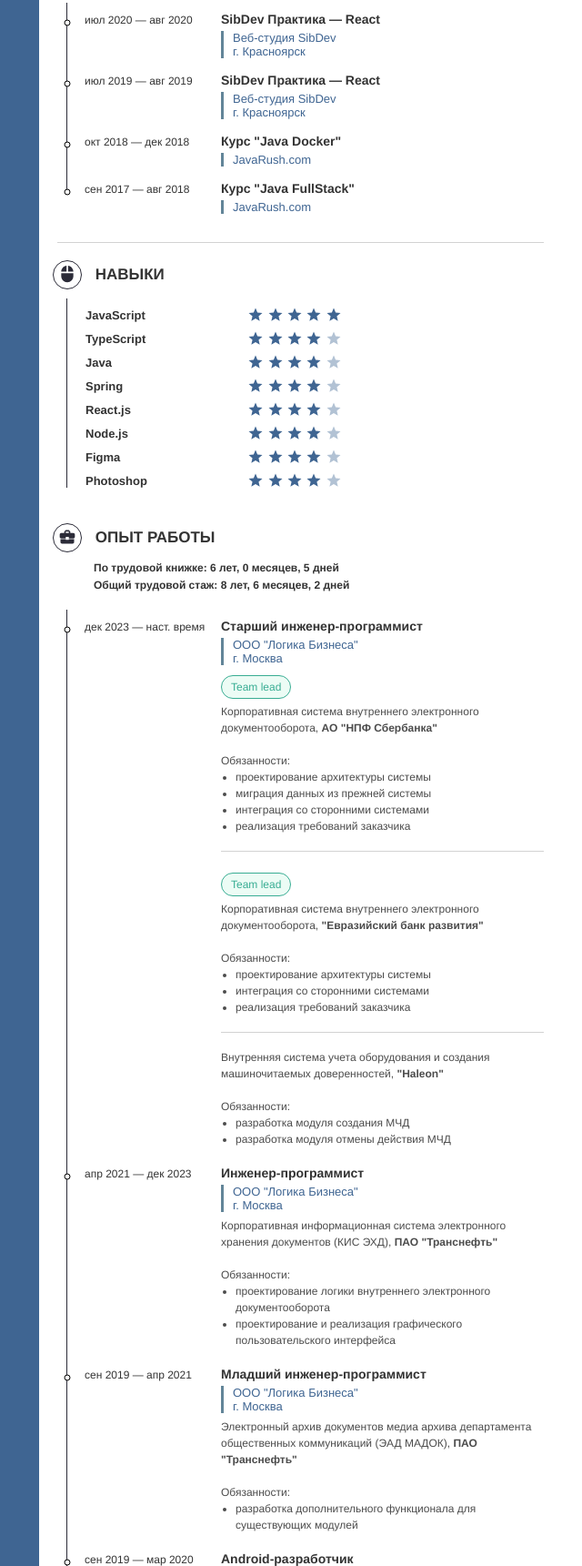
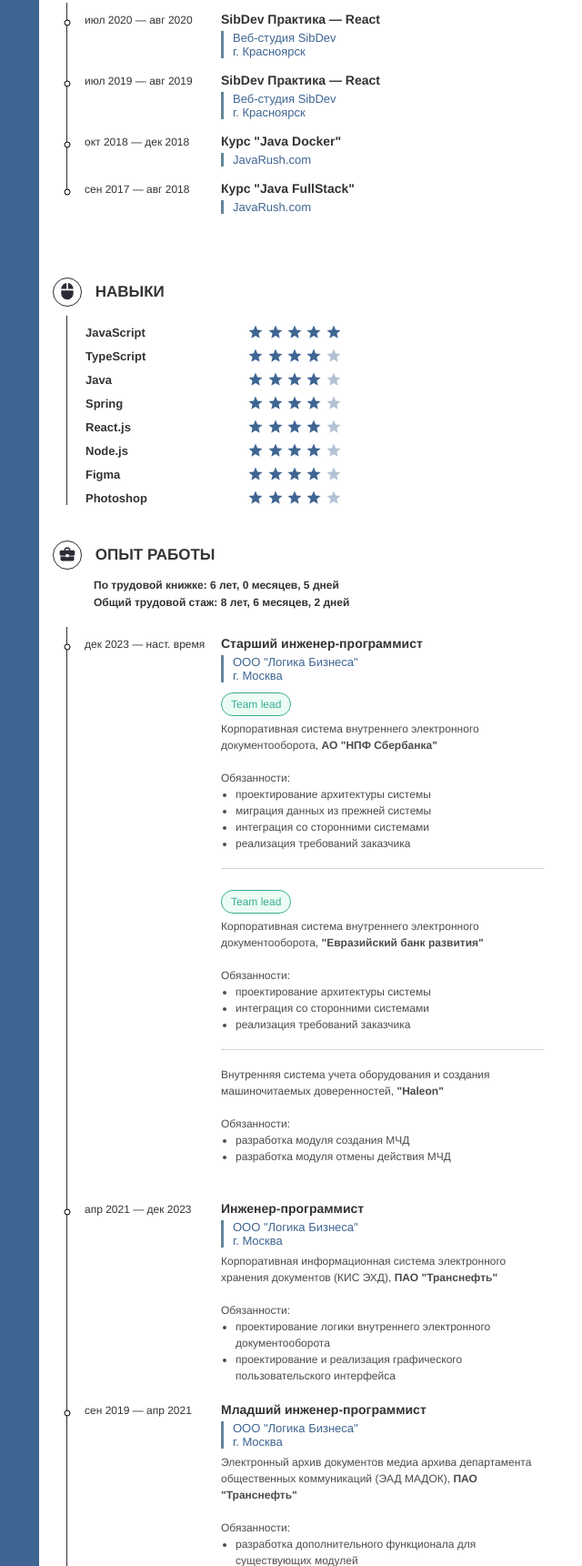
Before and after one commit to ilyabaykalov/summary, a plain HTML site: page index.html in a window 1280 px wide. Shown: the part 656-2377 px from the top of the page at 91% size, without its empty margins (172-812 px from the left). Drawn offline with Linux system fonts and the light colour scheme.

Commit message:
Обновление резюме 17.09.2025

```diff
--- a/index.html
+++ b/index.html
@@ -398,9 +398,8 @@
             </ol>
         </div>
 
-        <div class='section'>
-
-            <div class='section--title'>
+        <div class='section' style='page-break-before:always; margin-top: 30px'>
+            <div class='section--title' style="border: none">
                 <h2>
                     <i class='section--title-icon skill'>
                         <svg fill='#000000' height='24' viewBox='0 0 24 24' width='24'
@@ -770,7 +769,7 @@
 	        });
         </script>
 
-        <div class='section' style='page-break-before:always;'>
+        <div class='section'>
 
             <div class='section--title' style='border:none;'>
                 <h2>
@@ -849,7 +848,7 @@
                     </div>
                 </li>
 
-                <li class='section--item'>
+                <li class='section--item' style='page-break-before:always; margin-top: 30px'>
                     <div class='section--time-line'>
                         <svg class='section--time-line-dot'>
                             <circle cx='4' cy='4' r='3' stroke='black' stroke-width='1' fill='white'></circle>
```
